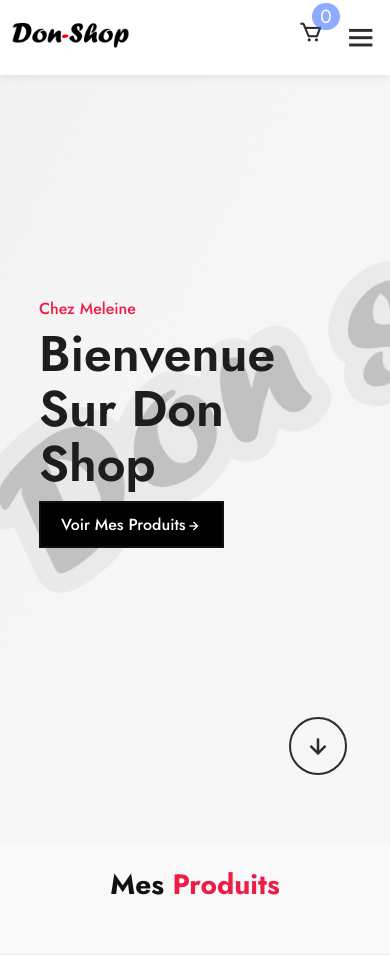
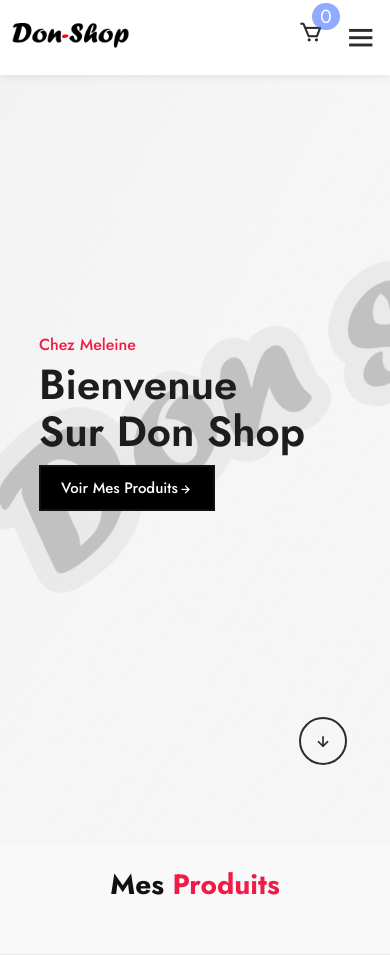
Before and after one commit to NanteroGT/E-COMMERCE, a Django app: page / in a window 390 px wide. Shown: the top 955 px of the page. Run offline with Django 4.2, Linux system fonts and the light colour scheme; data that the repository does not hold is empty.

Commit message:
changement

```diff
--- a/shop/static/style.css
+++ b/shop/static/style.css
@@ -499,16 +499,23 @@ header{
 }
 @media(max-width:630px){
     .main-text h1{
-        font-size: 50px;
+        font-size: 42px;
         transition: .4s;
     }
+    .logo_site{
+        width: 100px;
+    }
     .main-text p{
-        font-size: 18px;
+        font-size: 15px;
         transition: .4s;
     }
     .main-btn{
+        font-size: 15px;
         padding: 10px 20px;
         transition: .4s;
+    }
+    .down i{
+        font-size: 20px;
     }
 }
 
```
